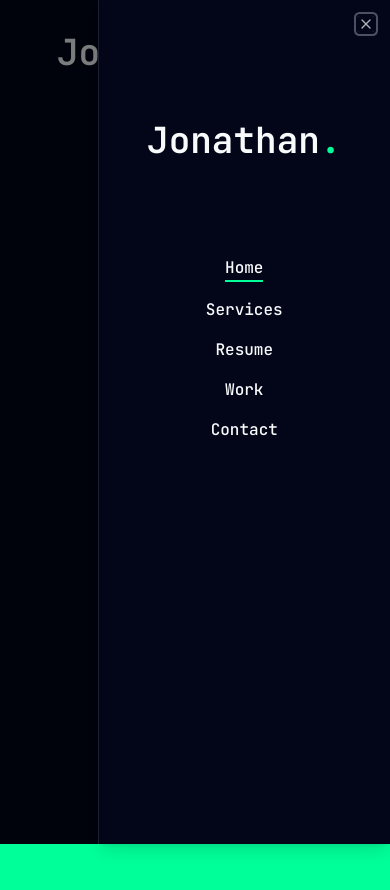
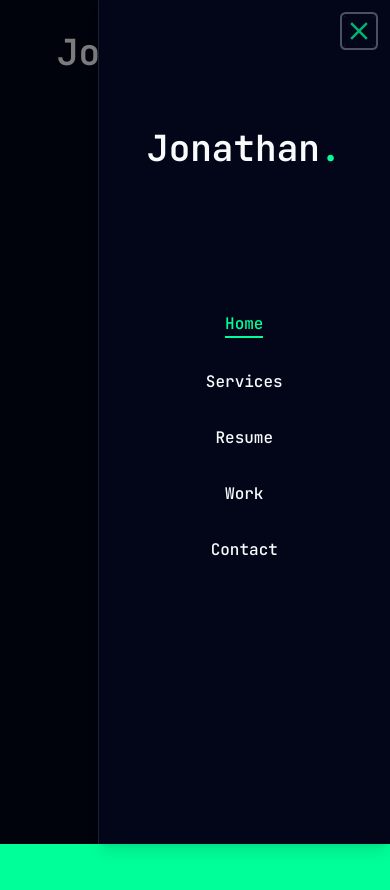
Before and after one commit to papitapapita/my-portfolio, a Next.js app: page / in a window 390 px wide. Both pictures are taken after a click on the button 317 px from the left and 52 px from the top of the page. Shown: the top 890 px of the page. Built offline with nearby package versions, Linux system fonts and the light colour scheme.

Commit message:
Correction of some styles problems in the title of the mobile navbar

```diff
--- a/src/components/MobileNav.tsx
+++ b/src/components/MobileNav.tsx
@@ -14,17 +14,17 @@ export function MobileNav() {
   return (
     <Sheet open={open} onOpenChange={setOpen}>
       <SheetTrigger>
-        <CiMenuFries className="text-[32px] text-accent" />
+        <CiMenuFries className="text-[32px] text-accent cursor-pointer" />
       </SheetTrigger>
       <SheetContent className="flex flex-col">
-        <Link href="/" onClick={() => setOpen(false)}>
-          <div className="mt-30 text-center">
+        <div className="mt-32 text-center">
+          <Link href="/" onClick={() => setOpen(false)}>
             <h1 className="text-4xl font-semibold">
               Jonathan<span className="text-accent">.</span>
             </h1>
-          </div>
-        </Link>
-        <nav className="mt-20 flex flex-col place-items-center gap-4 hover">
+          </Link>
+        </div>
+        <nav className="mt-32 flex flex-col place-items-center gap-8 hover">
           {linkButtons.map((link, index) => (
             <Link
               href={link.path}
@@ -32,7 +32,7 @@ export function MobileNav() {
               onClick={() => setOpen(false)}
               className={`${
                 link.path === pathname &&
-                "border-b-2 border-accent text-accent}"
+                "border-b-2 border-accent text-accent"
               } capitalize font-medium hover:text-accent transition-all`}
             >
               {link.name}
--- a/src/components/ui/sheet.tsx
+++ b/src/components/ui/sheet.tsx
@@ -2,24 +2,36 @@
 
 import * as React from "react";
 import * as SheetPrimitive from "@radix-ui/react-dialog";
-import { XIcon } from "lucide-react";
+import { IoMdClose } from "react-icons/io";
 
 import { cn } from "@/lib/utils";
 
-function Sheet({ ...props }: React.ComponentProps<typeof SheetPrimitive.Root>) {
+function Sheet({
+  ...props
+}: React.ComponentProps<typeof SheetPrimitive.Root>) {
   return <SheetPrimitive.Root data-slot="sheet" {...props} />;
 }
 
-function SheetTrigger({ ...props }: React.ComponentProps<typeof SheetPrimitive.Trigger>) {
-  return <SheetPrimitive.Trigger data-slot="sheet-trigger" {...props} />;
+function SheetTrigger({
+  ...props
+}: React.ComponentProps<typeof SheetPrimitive.Trigger>) {
+  return (
+    <SheetPrimitive.Trigger data-slot="sheet-trigger" {...props} />
+  );
 }
 
-function SheetClose({ ...props }: React.ComponentProps<typeof SheetPrimitive.Close>) {
+function SheetClose({
+  ...props
+}: React.ComponentProps<typeof SheetPrimitive.Close>) {
   return <SheetPrimitive.Close data-slot="sheet-close" {...props} />;
 }
 
-function SheetPortal({ ...props }: React.ComponentProps<typeof SheetPrimitive.Portal>) {
-  return <SheetPrimitive.Portal data-slot="sheet-portal" {...props} />;
+function SheetPortal({
+  ...props
+}: React.ComponentProps<typeof SheetPrimitive.Portal>) {
+  return (
+    <SheetPrimitive.Portal data-slot="sheet-portal" {...props} />
+  );
 }
 
 function SheetOverlay({
@@ -67,7 +79,7 @@ function SheetContent({
       >
         {children}
         <SheetPrimitive.Close className="ring-offset-background focus:ring-ring data-[state=open]:bg-secondary absolute top-4 right-4 rounded-xs opacity-70 transition-opacity hover:opacity-100 focus:ring-2 focus:ring-offset-2 focus:outline-hidden disabled:pointer-events-none">
-          <XIcon className="size-4" />
+          <IoMdClose className="text-3xl text-accent cursor-pointer" />
           <span className="sr-only">Close</span>
         </SheetPrimitive.Close>
       </SheetPrimitive.Content>
@@ -75,7 +87,10 @@ function SheetContent({
   );
 }
 
-function SheetHeader({ className, ...props }: React.ComponentProps<"div">) {
+function SheetHeader({
+  className,
+  ...props
+}: React.ComponentProps<"div">) {
   return (
     <div
       data-slot="sheet-header"
@@ -85,7 +100,10 @@ function SheetHeader({ className, ...props }: React.ComponentProps<"div">) {
   );
 }
 
-function SheetFooter({ className, ...props }: React.ComponentProps<"div">) {
+function SheetFooter({
+  className,
+  ...props
+}: React.ComponentProps<"div">) {
   return (
     <div
       data-slot="sheet-footer"
```
